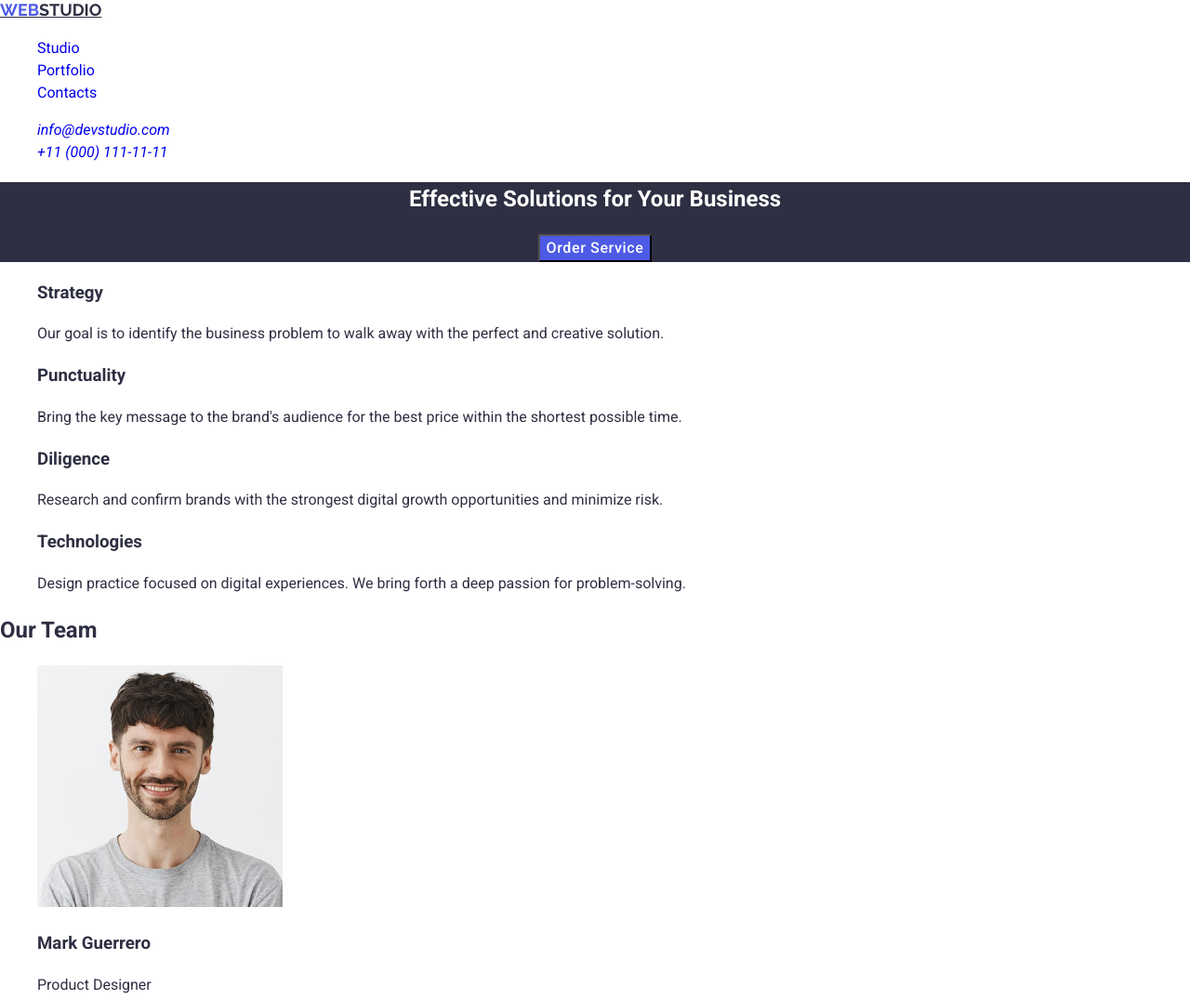
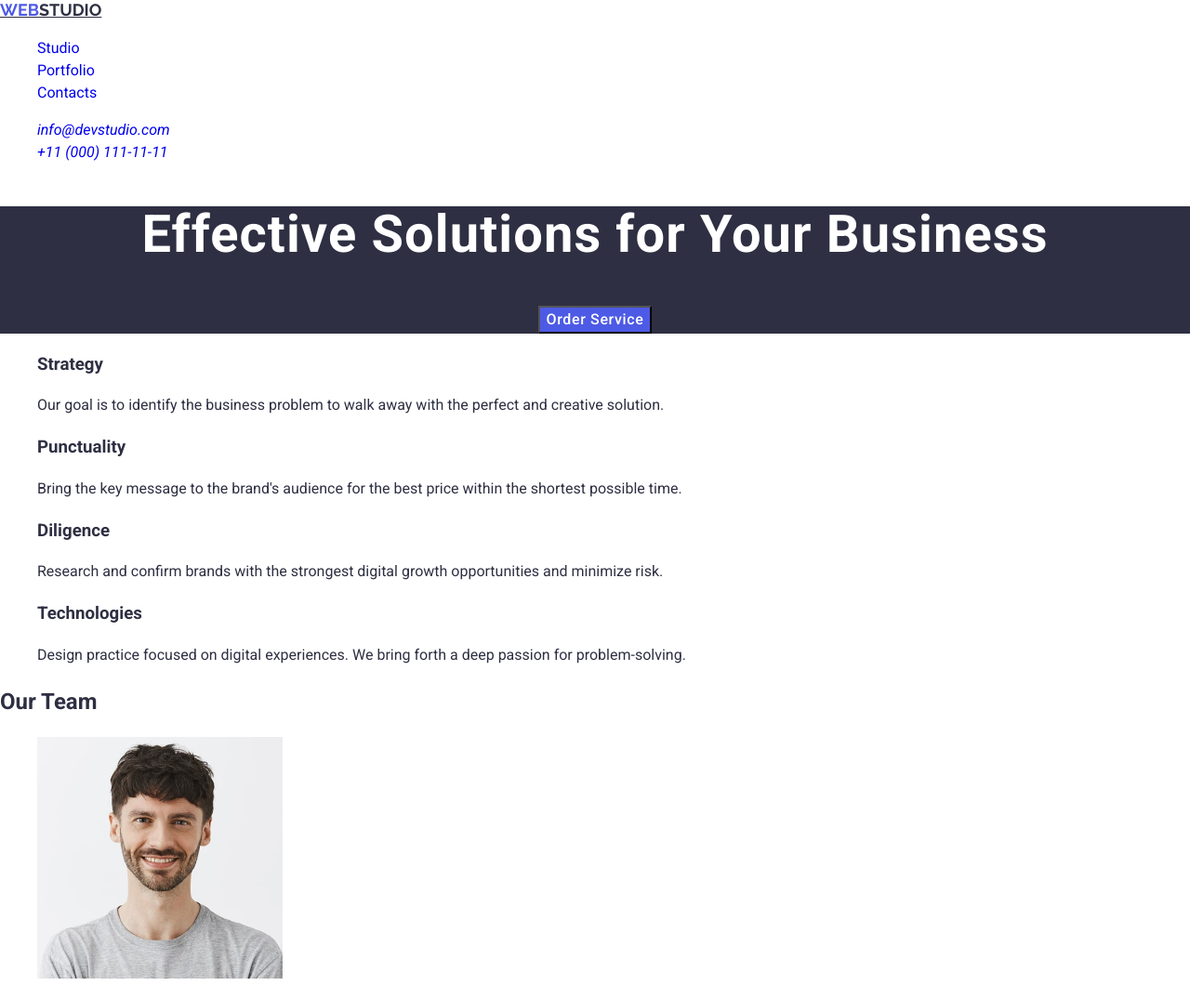
Before and after one commit to eugeneskoryk/goit-markup-hw-02, a plain HTML site: page index.html in a window 1280 px wide. Shown: the top 1075 px of the page at 93% size. Drawn offline with nearby package versions, Linux system fonts and the light colour scheme.

```diff
--- a/css/styles.css
+++ b/css/styles.css
@@ -39,7 +39,10 @@ li {
 }
 
 h1 {
-
+    font-weight: 700;
+    font-size: 56px;
+    line-height: 1.07143;
+    letter-spacing: 0.02em;
 }
 
 .order-service-button {
```
